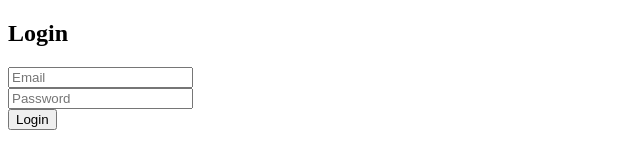
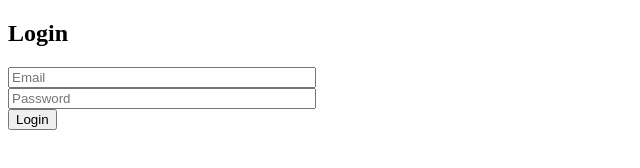
Before and after one commit to AnthonyBibbo/hw3-LoginPage, a plain HTML site: page client/index.html in a window 1280 px wide. Shown: the whole page, without its empty margins (0-640 px from the left). Drawn offline with Linux system fonts and the light colour scheme.

Commit message:
updating html

```diff
--- a/client/index.html
+++ b/client/index.html
@@ -7,9 +7,9 @@
     <h2>Login</h2>
 
     <form id="loginForm">
-        <input type="text" id="email" placeholder="Email" />
+        <input type="text" id="email" placeholder="Email" style="width: 300px;"/>
         <br />
-        <input type="password" id="password" placeholder="Password" />
+        <input type="password" id="password" placeholder="Password" style="width: 300px;"/>
         <br />
         <button type="submit">Login</button>
     </form>
```
